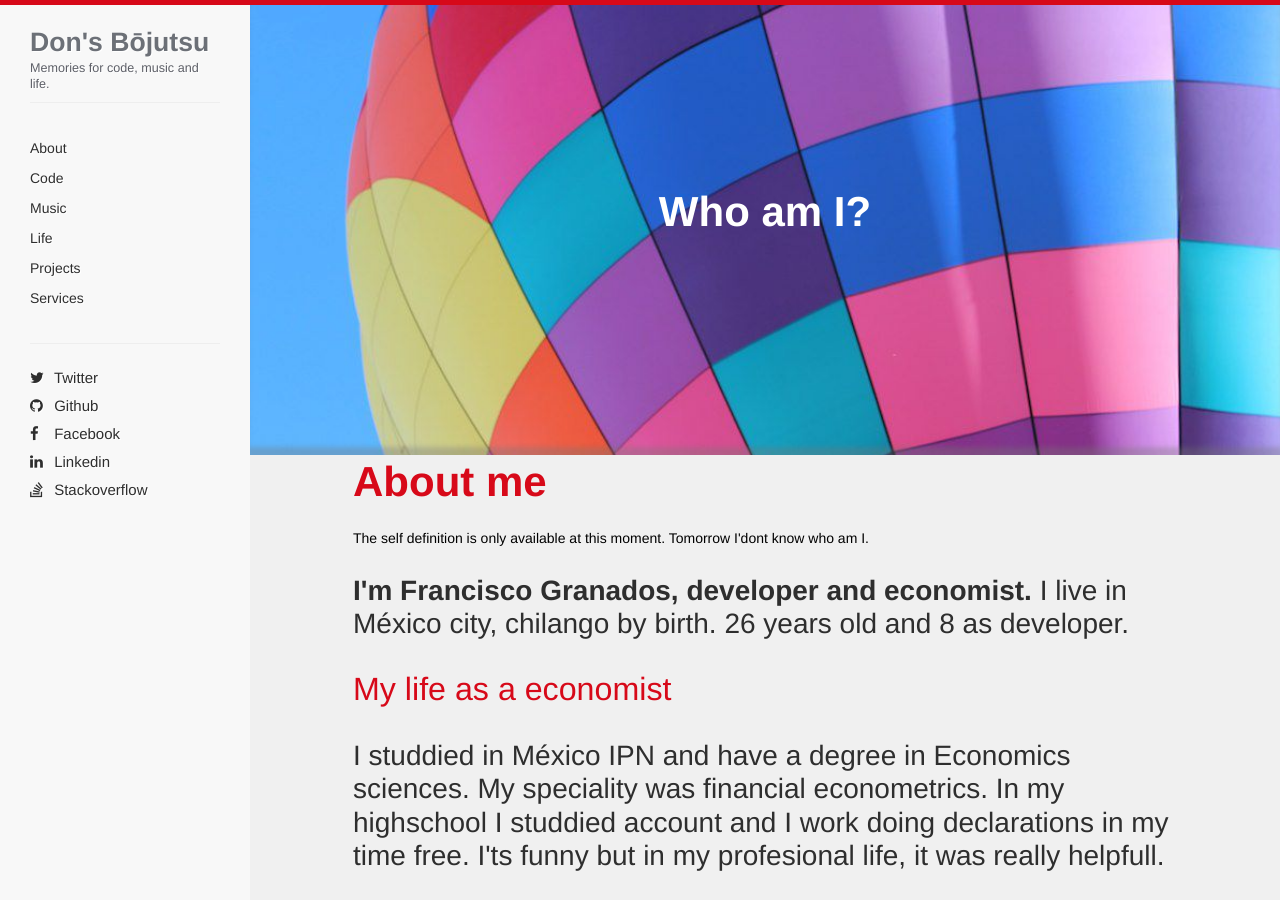
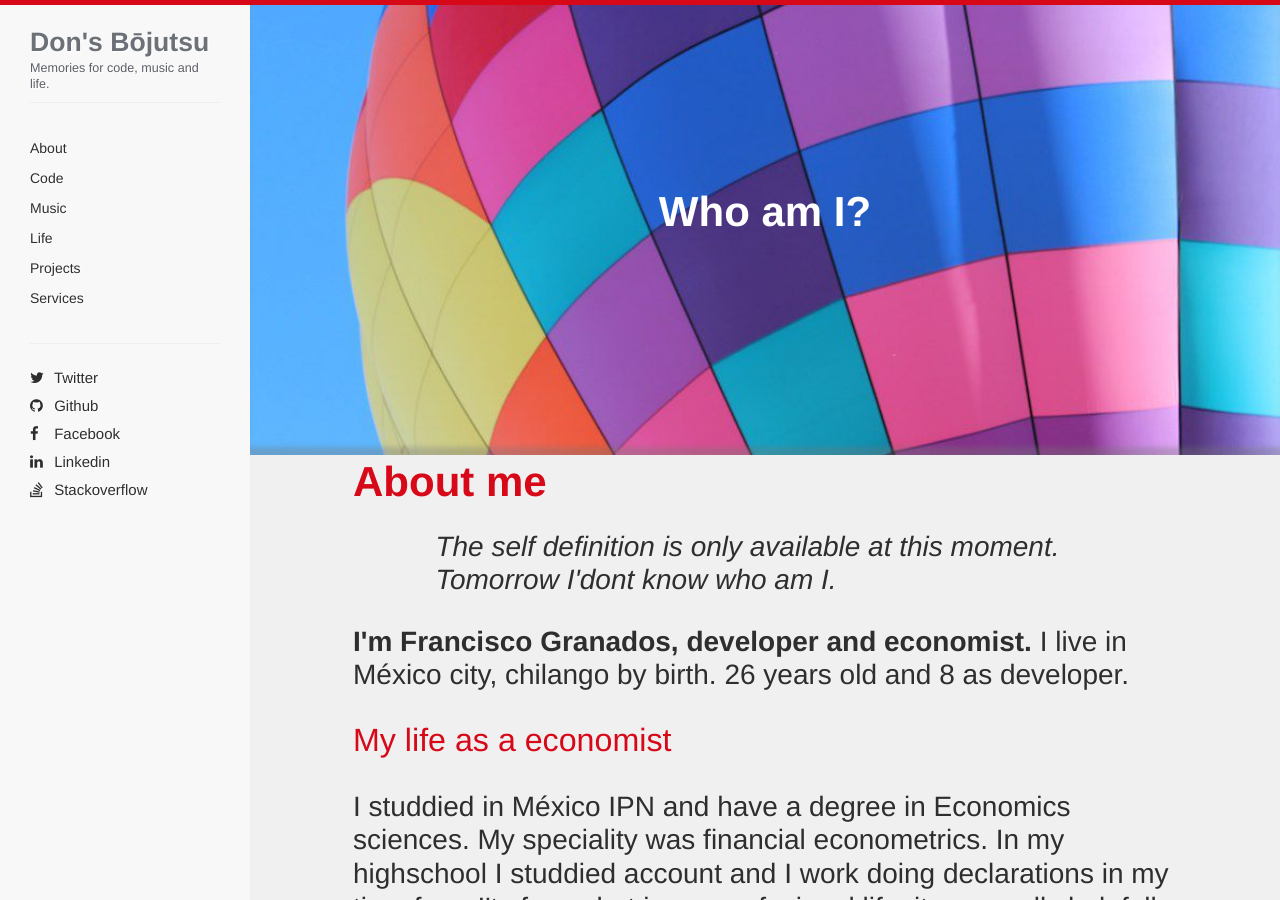
Before and after one commit to gzfrancisco/gzfrancisco.github.io, a Jekyll site: the page built from about/me/index.html, in a window 1280 px wide and 900 px high. Built offline with Jekyll 4.4.1, drawn with Linux system fonts in a browser that asks for light colours; nearby versions of some CDN libraries; Markdown is read by kramdown in place of the engine named in the settings.

Commit message:
Fix some post

```diff
--- a/about/me/index.html
+++ b/about/me/index.html
@@ -9,7 +9,7 @@ category: code
 
 <h1>About me</h1>
 
-<blockquote>The self definition is only available at this moment. Tomorrow I'dont know who am I.</blockquote>
+<blockquote><p>The self definition is only available at this moment. Tomorrow I'dont know who am I.</p></blockquote>
 
 <p><strong>I'm Francisco Granados, developer and economist.</strong> I live in México city, chilango by birth. 26 years old and 8 as developer.</p>
 
```
